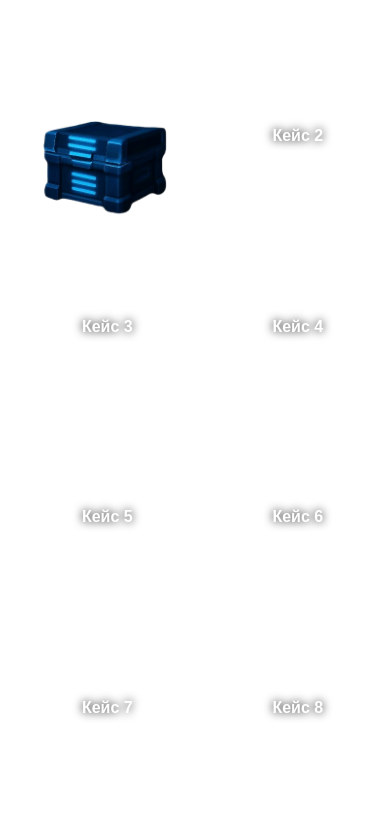
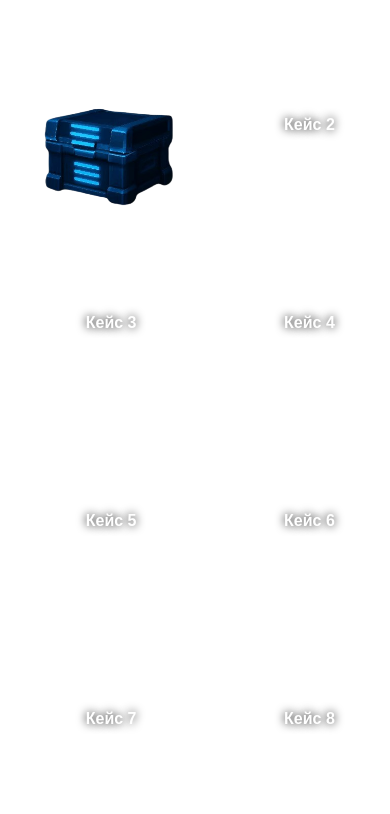
Before and after one commit to marssmit/v0-ton-case-webapp, a plain HTML site: page index.html in a window 390 px wide. Drawn offline with Linux system fonts and the light colour scheme.

Commit message:
Add files via upload

```diff
--- a/index.html
+++ b/index.html
@@ -57,12 +57,12 @@
 
     @media (max-width: 600px) {
       .container {
-        max-width: 100%; /* Убираем ограничение ширины на телефоне */
+        max-width: 100%; /* Убираем ограничение ширины */
       }
 
       .case-container {
-        width: 45vw; /* Увеличиваем кейсы до 45% ширины экрана */
-        height: 45vw;
+        width: 47vw; /* Занимает почти половину экрана */
+        height: 47vw;
       }
     }
   </style>
```
